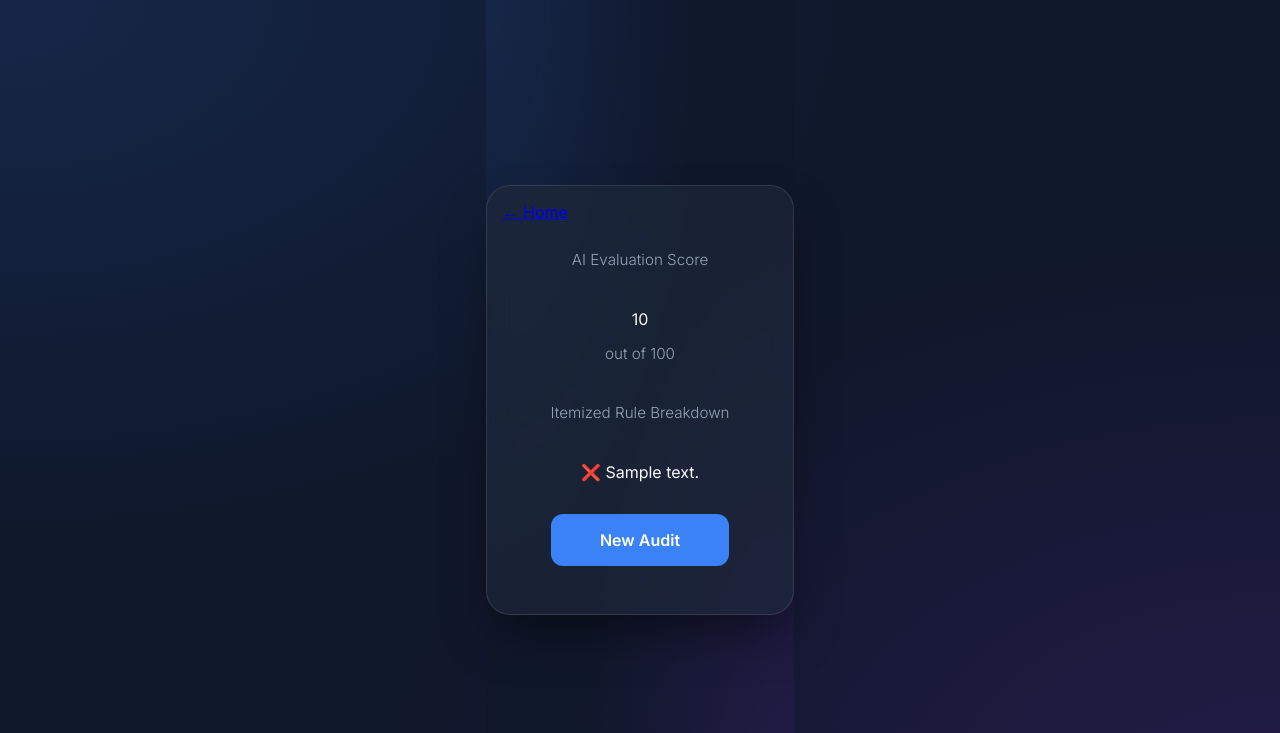
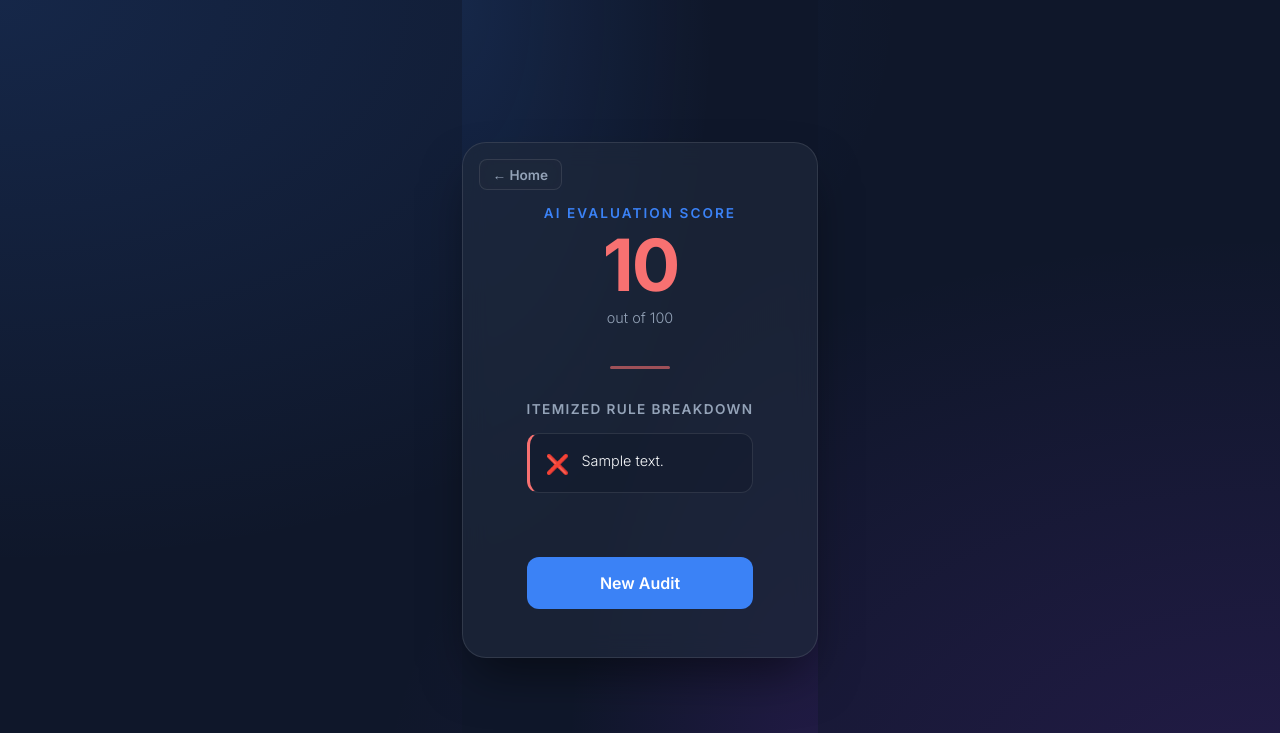
Before and after one commit to emilioquezadanavarro/shelfAI-app, a FastAPI app: template app/templates/evaluation_dashboard.html in a window 1280 px wide. Shown: the top 733 px of the page. Run offline with FastAPI, Linux system fonts and the light colour scheme; the template is opened without the code that fills it: most values are stand-ins (such as "Sample title", 1, 10 or a date in 2020); parts of the project's set-up code (start-up, migrations or seed data) failed here and were passed over.

Commit message:
CSS file updated

```diff
--- a/app/templates/static/styles.css
+++ b/app/templates/static/styles.css
@@ -212,3 +212,223 @@ button:active {
 .header-section {
     margin-bottom: 3rem;
 }
+
+/* =========================================
+   EVALUATION DASHBOARD STYLES
+   ========================================= */
+
+/* Score Display */
+.score-section {
+    margin-bottom: 2.5rem;
+}
+
+.score-label {
+    color: var(--accent);
+    font-size: 0.85rem;
+    text-transform: uppercase;
+    letter-spacing: 0.15em;
+    font-weight: 600;
+    margin-bottom: 0.5rem;
+}
+
+.score-value {
+    font-size: 4.5rem;
+    font-weight: 700;
+    letter-spacing: -0.03em;
+    margin: 0.25rem 0;
+    line-height: 1;
+    animation: scoreReveal 0.6s cubic-bezier(0.16, 1, 0.3, 1) forwards;
+}
+
+.score-subtitle {
+    color: var(--text-muted);
+    font-size: 0.9rem;
+    font-weight: 300;
+    margin-top: 0.5rem;
+}
+
+/* Dynamic score colors */
+.score-perfect { color: #4ade80; }
+.score-good    { color: #a3e635; }
+.score-warning { color: #facc15; }
+.score-danger  { color: #f87171; }
+
+/* Divider */
+.divider {
+    width: 60px;
+    height: 3px;
+    border-radius: 2px;
+    margin: 0 auto 2rem auto;
+    opacity: 0.6;
+}
+
+/* Feedback List */
+.feedback-section {
+    text-align: left;
+    margin-bottom: 2rem;
+}
+
+.feedback-title {
+    font-size: 0.85rem;
+    text-transform: uppercase;
+    letter-spacing: 0.1em;
+    color: var(--text-muted);
+    font-weight: 600;
+    margin-bottom: 1rem;
+}
+
+.feedback-item {
+    display: flex;
+    align-items: flex-start;
+    gap: 0.75rem;
+    padding: 1rem;
+    border-radius: 12px;
+    background: rgba(15, 23, 42, 0.4);
+    border: 1px solid var(--border-color);
+    margin-bottom: 0.75rem;
+    transition: transform 0.2s ease, border-color 0.2s ease;
+    animation: fadeUp 0.4s ease forwards;
+    opacity: 0;
+}
+
+.feedback-item:hover {
+    transform: translateX(4px);
+}
+
+/* Staggered animation for each feedback item */
+.feedback-item:nth-child(1) { animation-delay: 0.1s; }
+.feedback-item:nth-child(2) { animation-delay: 0.2s; }
+.feedback-item:nth-child(3) { animation-delay: 0.3s; }
+.feedback-item:nth-child(4) { animation-delay: 0.4s; }
+.feedback-item:nth-child(5) { animation-delay: 0.5s; }
+.feedback-item:nth-child(6) { animation-delay: 0.6s; }
+
+.feedback-pass {
+    border-left: 3px solid #4ade80;
+}
+
+.feedback-fail {
+    border-left: 3px solid #f87171;
+}
+
+.feedback-icon {
+    font-size: 1.2rem;
+    flex-shrink: 0;
+    margin-top: 0.1rem;
+}
+
+.feedback-text {
+    color: var(--text-main);
+    font-size: 0.9rem;
+    line-height: 1.5;
+    font-weight: 300;
+}
+
+/* Action Buttons */
+.action-buttons {
+    display: flex;
+    gap: 0.75rem;
+    margin-top: 1.5rem;
+}
+
+.btn-secondary {
+    flex: 1;
+    margin-top: 0;
+    background: transparent;
+    border: 1px solid var(--border-color);
+    color: var(--text-muted);
+    padding: 0.85rem;
+    border-radius: 12px;
+    font-size: 0.9rem;
+    font-weight: 600;
+    font-family: 'Inter', sans-serif;
+    cursor: pointer;
+    transition: all 0.2s ease;
+}
+
+.btn-secondary:hover {
+    border-color: var(--accent);
+    color: var(--text-main);
+    background: rgba(59, 130, 246, 0.1);
+}
+
+.btn-primary {
+    flex: 1;
+    margin-top: 0;
+}
+
+/* Score reveal animation */
+@keyframes scoreReveal {
+    from { transform: scale(0.5); opacity: 0; }
+    to { transform: scale(1); opacity: 1; }
+}
+
+/* Floating Home Link (top-left corner) */
+.home-link {
+    position: fixed;
+    top: 1.5rem;
+    left: 1.5rem;
+    color: var(--text-muted);
+    text-decoration: none;
+    font-size: 0.85rem;
+    font-weight: 600;
+    font-family: 'Inter', sans-serif;
+    padding: 0.4rem 0.8rem;
+    border: 1px solid var(--border-color);
+    border-radius: 8px;
+    background: var(--card-bg);
+    backdrop-filter: blur(8px);
+    transition: all 0.2s ease;
+    z-index: 100;
+}
+
+.home-link:hover {
+    border-color: var(--accent);
+    color: var(--text-main);
+    background: rgba(59, 130, 246, 0.1);
+}
+
+/* =========================================
+   LOADING SPINNER OVERLAY
+   ========================================= */
+
+.loading-overlay {
+    display: none;
+    position: fixed;
+    top: 0;
+    left: 0;
+    width: 100%;
+    height: 100%;
+    background: rgba(15, 23, 42, 0.85);
+    backdrop-filter: blur(6px);
+    z-index: 1000;
+    justify-content: center;
+    align-items: center;
+    flex-direction: column;
+    gap: 1.5rem;
+}
+
+.loading-overlay.active {
+    display: flex;
+}
+
+.spinner {
+    width: 48px;
+    height: 48px;
+    border: 4px solid var(--border-color);
+    border-top: 4px solid var(--accent);
+    border-radius: 50%;
+    animation: spin 0.8s linear infinite;
+}
+
+@keyframes spin {
+    to { transform: rotate(360deg); }
+}
+
+.loading-text {
+    color: var(--text-main);
+    font-size: 1rem;
+    font-weight: 400;
+    font-family: 'Inter', sans-serif;
+    letter-spacing: 0.02em;
+}
```
